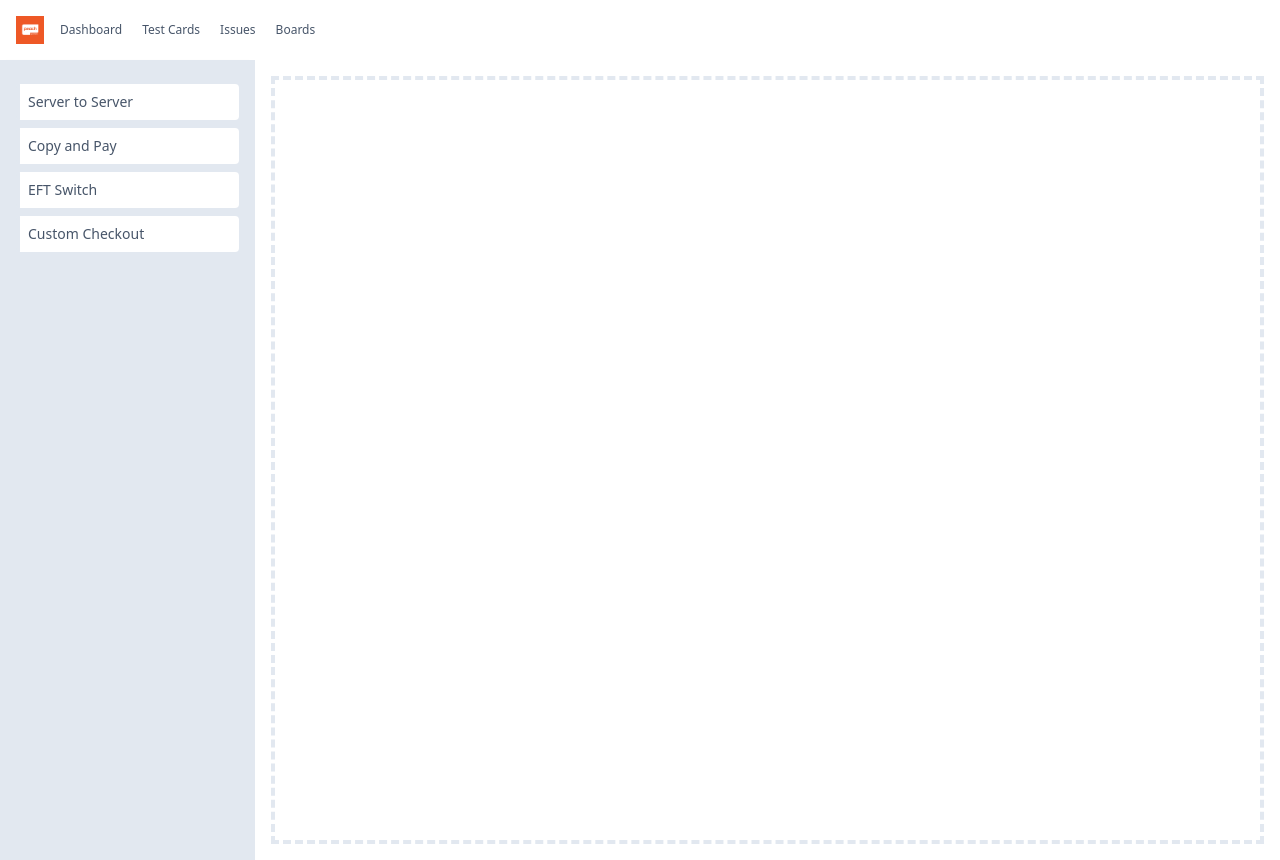
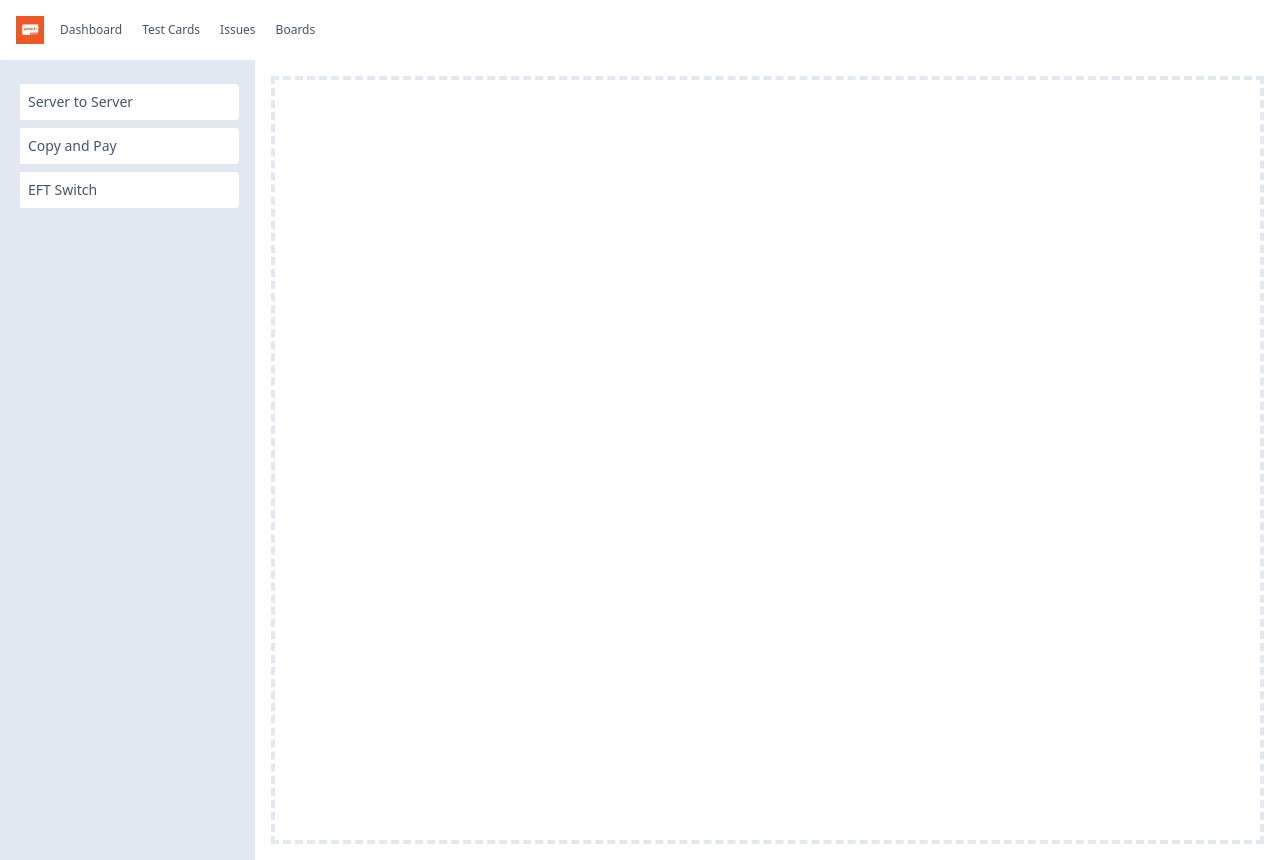
Before and after one commit to krammolotsi/dexter2, a Next.js app: page / in a window 1280 px wide. Built offline with nearby package versions, Linux system fonts and the light colour scheme.

Commit message:
checkout page removed

```diff
--- a/pages/dash.js
+++ b/pages/dash.js
@@ -67,12 +67,6 @@ export default function Dash(props) {
                   <a> EFT Switch</a>
                 </div>
               </Link>
-
-              <Link href="/checkout" legacyBehavior>
-                <div className="bg-gray-900 bg-white text-gray-600 p-2 rounded mt-2 cursor-pointer hover:bg-white hover:opacity-100 hover:text-orange-primary transform md:hover:translate-x-8 duration-300 hover:shadow-xl border-l-4 hover:border-orange-primary md:focus:translate-x-8 ">
-                  <a> Custom Checkout</a>
-                </div>
-              </Link>
             </div>
           </div>
         </aside>
```
